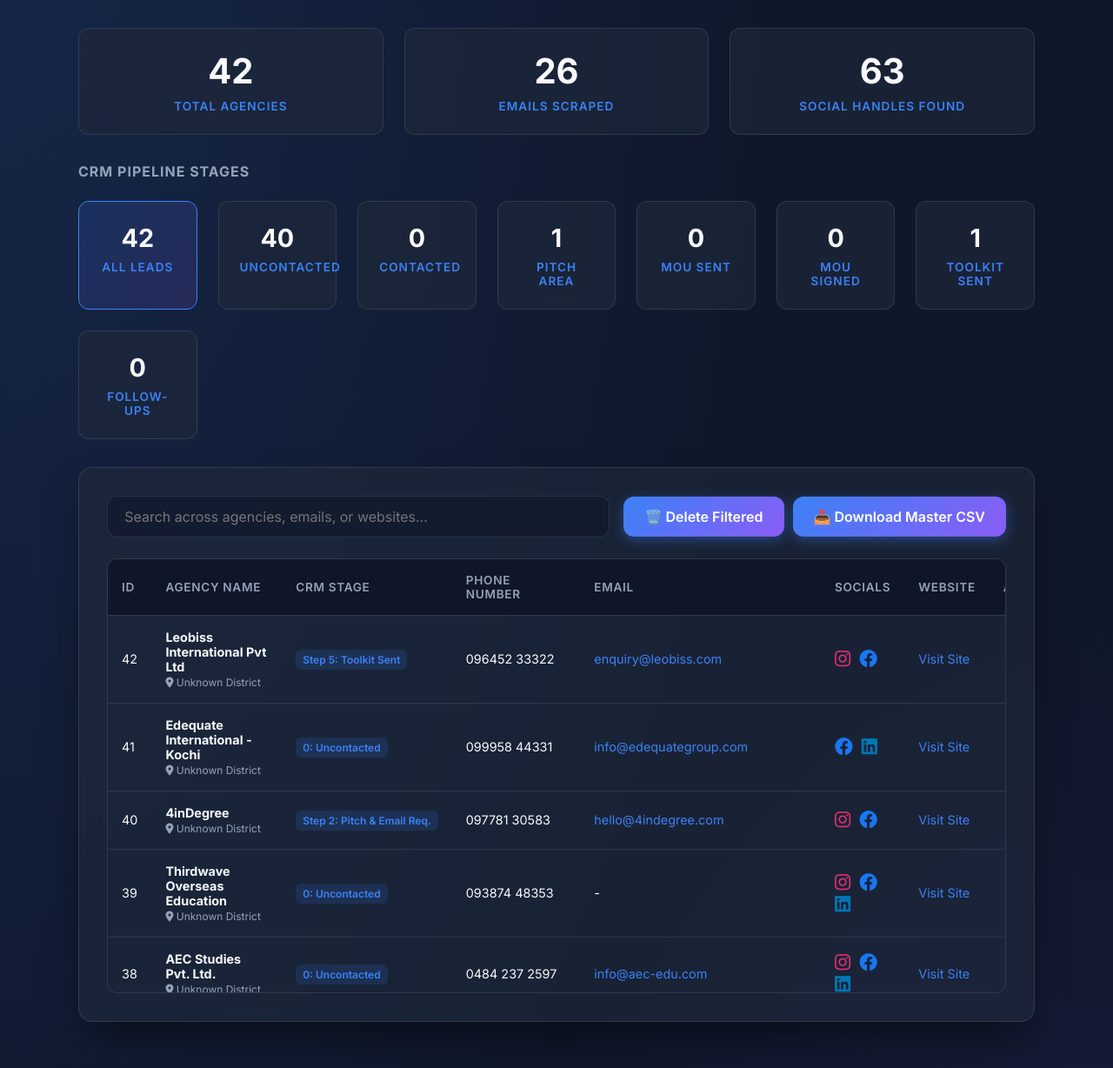
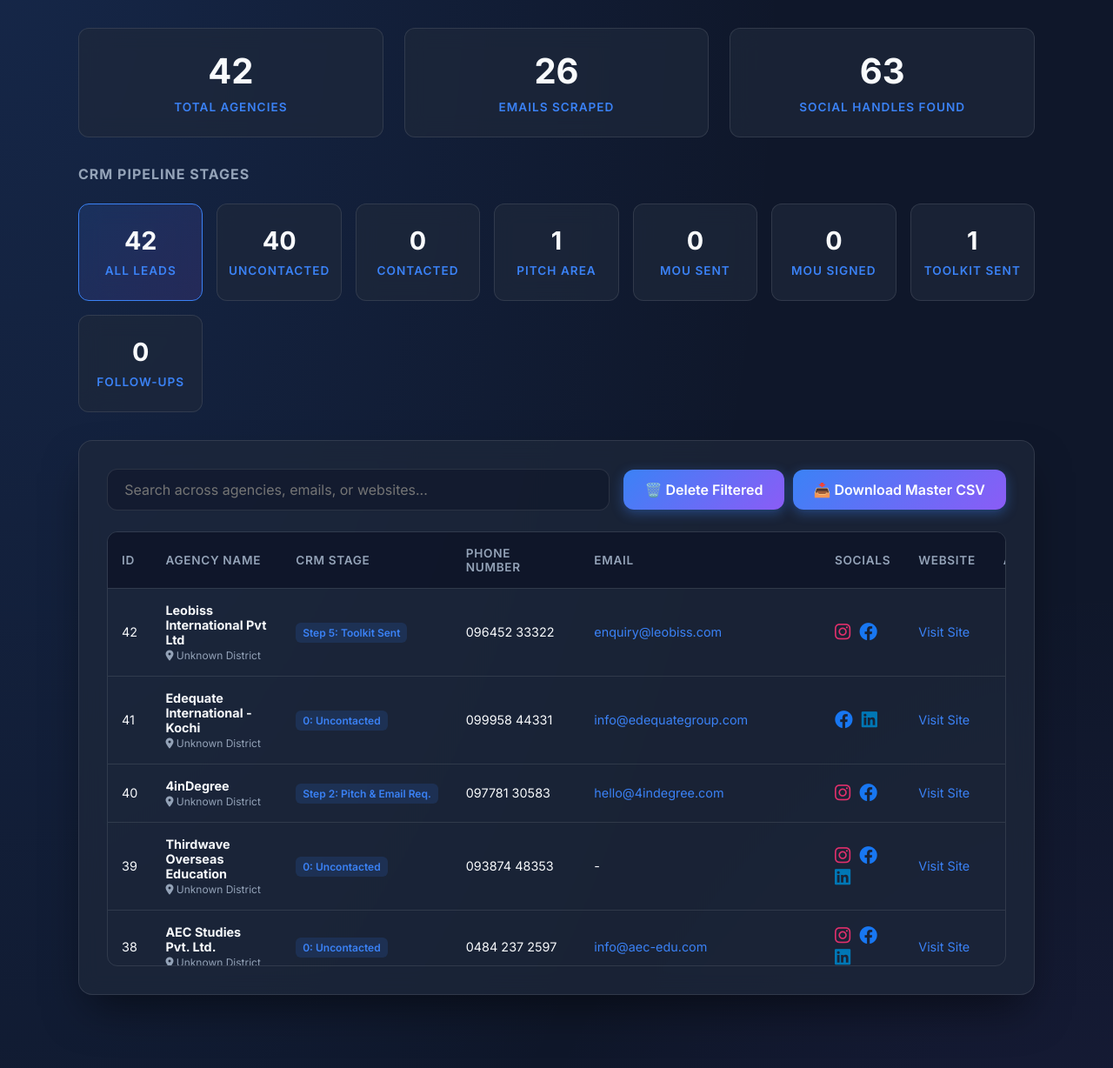
Before and after one commit to mycks45/LeadSenseAI, a FastAPI app: page /dashboard in a window 1280 px wide. Shown: the part 97-1325 px from the top of the page at 87% size. Run offline with FastAPI, Linux system fonts and the light colour scheme; data comes from the database, SQL or seed files in the repository.

Commit message:
style: Fix dashboard pipeline tile alignments with CSS Flexbox

```diff
--- a/templates/dashboard.html
+++ b/templates/dashboard.html
@@ -93,15 +93,21 @@
             grid-template-columns: repeat(auto-fit, minmax(200px, 1fr));
             gap: 1.5rem;
             margin-bottom: 2rem;
+            align-items: stretch;
         }
         .stat-card {
             background: var(--glass-bg);
             border: 1px solid var(--glass-border);
             border-radius: 12px;
-            padding: 1.5rem;
+            padding: 1.5rem 0.5rem;
             text-align: center;
             backdrop-filter: blur(12px);
             -webkit-backdrop-filter: blur(12px);
+            display: flex;
+            flex-direction: column;
+            justify-content: center;
+            align-items: center;
+            height: 100%;
         }
         .stat-value {
             font-size: 2.5rem;
@@ -115,6 +121,7 @@
             letter-spacing: 1px;
             margin-top: 0.5rem;
             font-weight: 600;
+            line-height: 1.4;
         }
 
         /* Glassmorphism Panel */
@@ -284,7 +291,7 @@
 
         <h3 style="margin-bottom: 1.5rem; color: var(--text-muted); font-size: 1rem; text-transform: uppercase; letter-spacing: 1px;">CRM Pipeline Stages</h3>
 
-        <div class="stats-grid" style="grid-template-columns: repeat(auto-fit, minmax(130px, 1fr));">
+        <div class="stats-grid" style="grid-template-columns: repeat(auto-fit, minmax(135px, 1fr)); gap: 1rem;">
             <div class="stat-card clickable-tile active-filter" onclick="filterByStage(null)" id="tile-all">
                 <div class="stat-value" id="statStageAll" style="font-size: 1.8rem;">0</div>
                 <div class="stat-label">All Leads</div>
```
